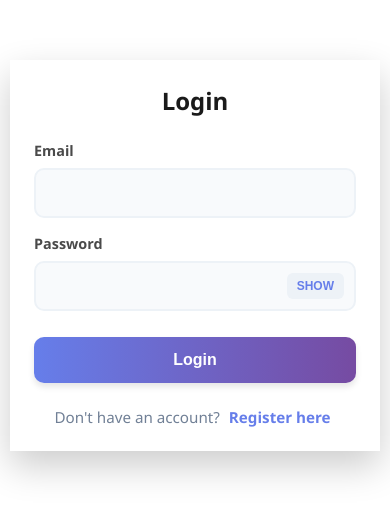
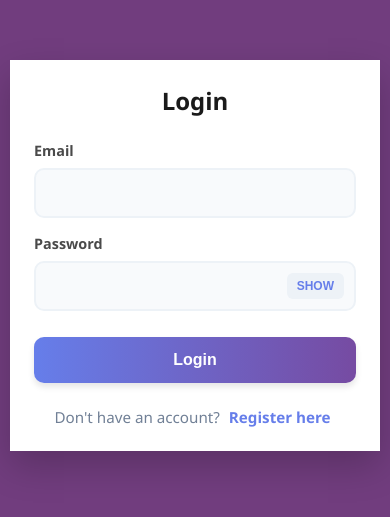
Before and after one commit to cosmas255757/fullstack-learning, a plain HTML site: page index.html in a window 390 px wide. Shown: the part 167-684 px from the top of the page. Drawn offline with Linux system fonts and the light colour scheme.

Commit message:
background color in mobile

```diff
--- a/style.css
+++ b/style.css
@@ -182,7 +182,7 @@ a:hover {
     }
     body {
         padding: 10px;
-        background: #fff; /* Solid background for faster mobile rendering */
+        background: #713d7e; /* Solid background for faster mobile rendering */
     }
 }
 
```
